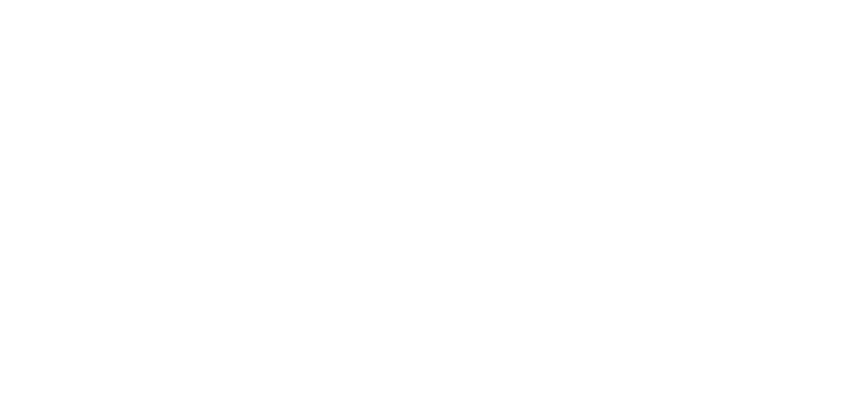
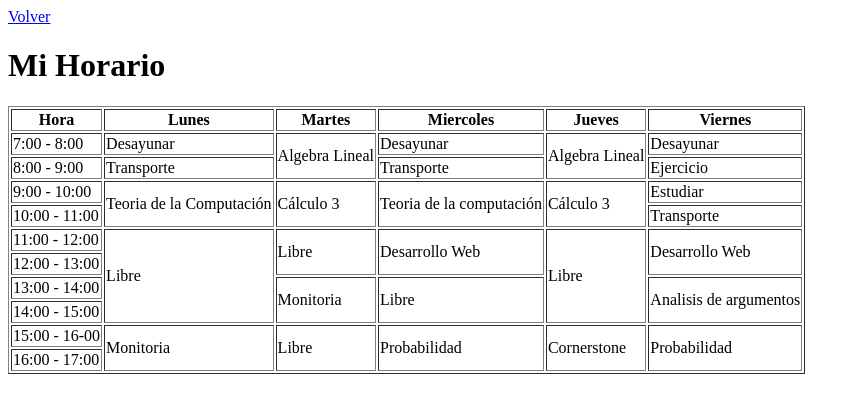
Before and after one commit to ImJuanEsteban/ejercicios_desarrollo_web, a website: page tarea1/views/horario.html in a window 1280 px wide. Shown: the whole page, without its empty margins (0-860 px from the left). Drawn offline with Linux system fonts and the light colour scheme.

Commit message:
Se realizo el ejercicio de crear un horario en una nueva pagina y enlazarlo con la pagina principal, 14/08/2023

```diff
--- a/tarea1/views/horario.html
+++ b/tarea1/views/horario.html
@@ -3,9 +3,78 @@
 <head>
     <meta charset="UTF-8">
     <meta name="viewport" content="width=device-width, initial-scale=1.0">
+    <link rel="shortcut icon" href="../assets/img/logo.jpg" type="image/x-icon" />
     <title>Horario</title>
 </head>
 <body>
-
+   <a href="../index.html">Volver</a>
+   <h1>Mi Horario</h1>
+   <table border="1">
+    <tr>
+        <th>Hora</th>
+        <th>Lunes</th>
+        <th>Martes</th>
+        <th>Miercoles</th>
+        <th>Jueves</th>
+        <th>Viernes</th>
+    </tr>
+    <tr>
+        <td>7:00 - 8:00</td>
+        <td>Desayunar</td>
+        <td rowspan="2">Algebra Lineal</td>
+        <td>Desayunar</td>
+        <td rowspan="2">Algebra Lineal</td>
+        <td>Desayunar</td>
+    </tr>
+    <tr>
+        <td>8:00 - 9:00</td>
+        <td>Transporte</td>
+        <td>Transporte</td>
+        <td>Ejercicio</td>
+    </tr>
+    <tr>
+        <td>9:00 - 10:00</td>
+        <td rowspan="2">Teoria de la Computación</td>
+        <td rowspan="2">Cálculo 3</td>
+        <td rowspan="2">Teoria de la computación</td>
+        <td rowspan="2">Cálculo 3</td>
+        <td>Estudiar</td>
+    </tr>
+    <tr>
+        <td>10:00 - 11:00</td>
+        <td>Transporte</td>
+    </tr>
+    <tr>
+        <td>11:00 - 12:00</td>
+        <td rowspan="4">Libre</td>
+        <td rowspan="2">Libre</td>
+        <td rowspan="2">Desarrollo Web</td>
+        <td rowspan="4">Libre</td>
+        <td rowspan="2">Desarrollo Web</td>
+    </tr>
+    <tr>
+        <td>12:00 - 13:00</td>
+    </tr>
+    <tr>
+        <td>13:00 - 14:00</td>
+        <td rowspan="2">Monitoria</td>
+        <td rowspan="2">Libre</td>
+        <td rowspan="2">Analisis de argumentos</td>
+    </tr>
+    <tr>
+        <td>14:00 - 15:00</td>
+    </tr>
+    <tr>
+        <td>15:00 - 16-00</td>
+        <td rowspan="2">Monitoria</td>
+        <td rowspan="2">Libre</td>
+        <td rowspan="2">Probabilidad</td>
+        <td rowspan="2">Cornerstone</td>
+        <td rowspan="2">Probabilidad</td>
+    </tr>
+    <tr>
+        <td>16:00 - 17:00</td>
+    </tr>
+   </table>
 </body>
 </html>
```
Also changed, not shown: tarea1/views/jacobiano.html (+1 -0 lines).
